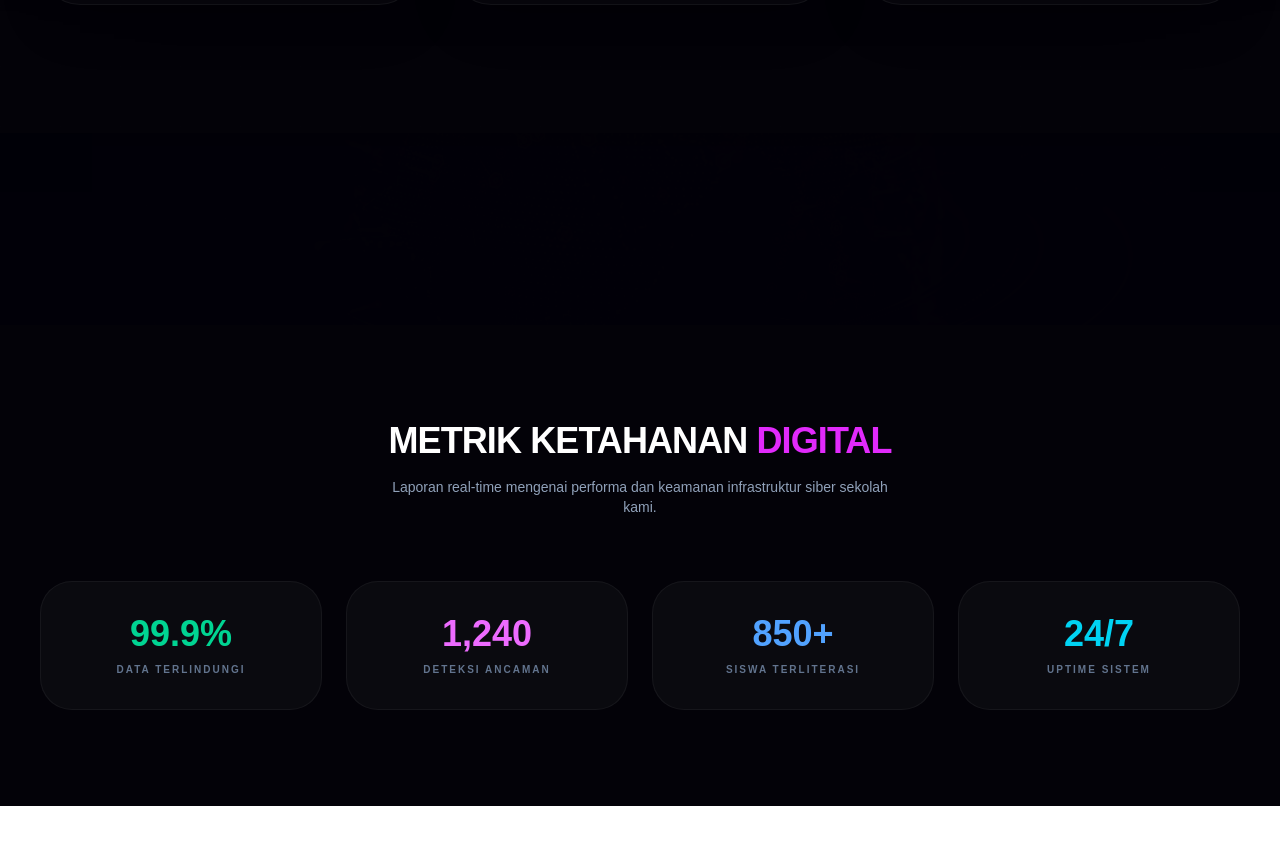
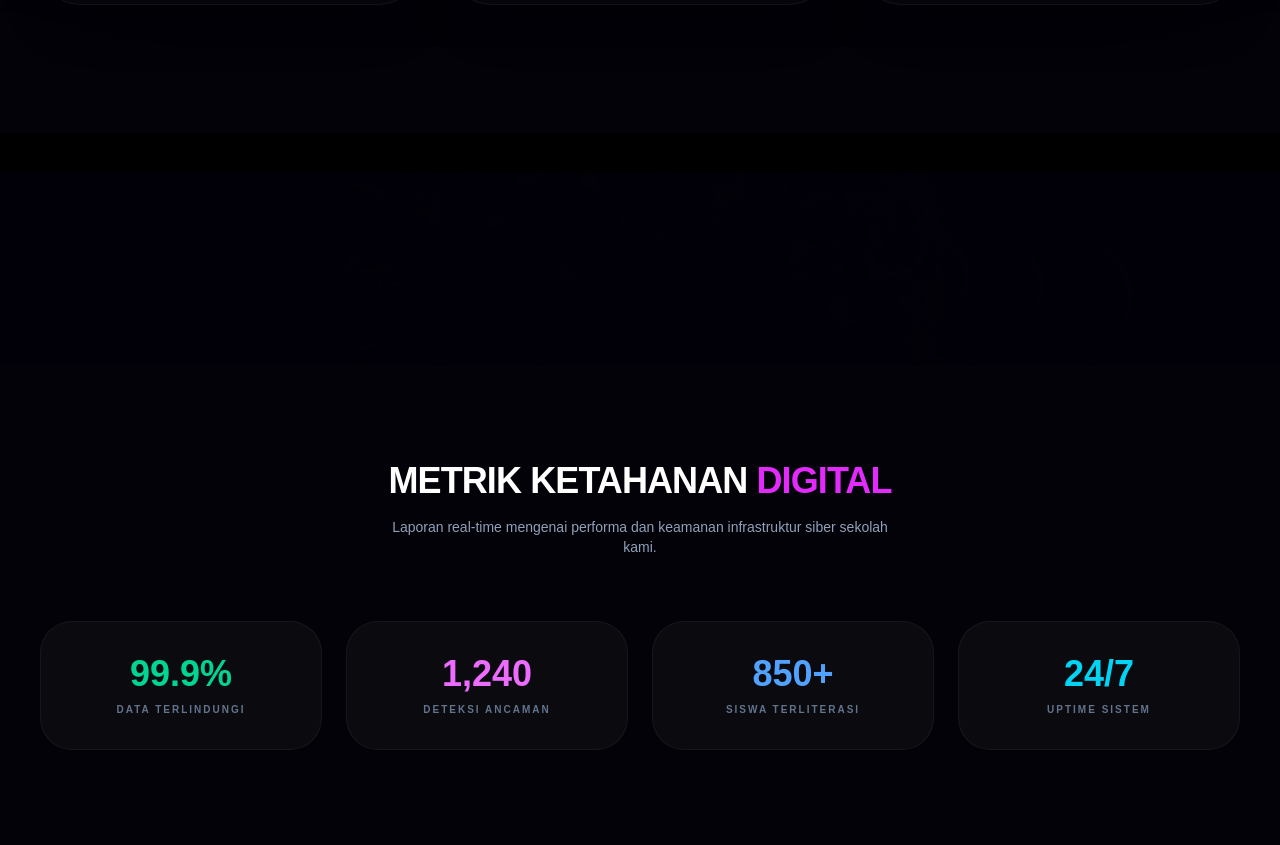
Before and after one commit to Edwinn1711/cyber-backend, a Next.js app: page / in a window 1280 px wide. Shown: the part 1583-2428 px from the top of the page. Before the commit the page ends 2389 px from the top, so only its background shows below. Built offline with nearby package versions, Linux system fonts and the light colour scheme.

Commit message:
fix: kirim prop bgIdx ke komponen VisiMisiSection

```diff
--- a/app/(loginregister)/page.tsx
+++ b/app/(loginregister)/page.tsx
@@ -498,10 +498,11 @@ export default function CyberLandingDark() {
                </div>
            </section>
         </div>
-        <VisiMisiSection bgIdx={bgIdx} />
-        <SecurityStatsSection />
-      </div>
-
+        <div className="relative z-20 w-full pt-10 pb-20">
+  <VisiMisiSection bgIdx={bgIdx} />
+  <SecurityStatsSection />
+</div>
+</div>
 
       {/* ========================================================================= */}
       {/* 5. MODAL LOGIN                                                            */}
```
